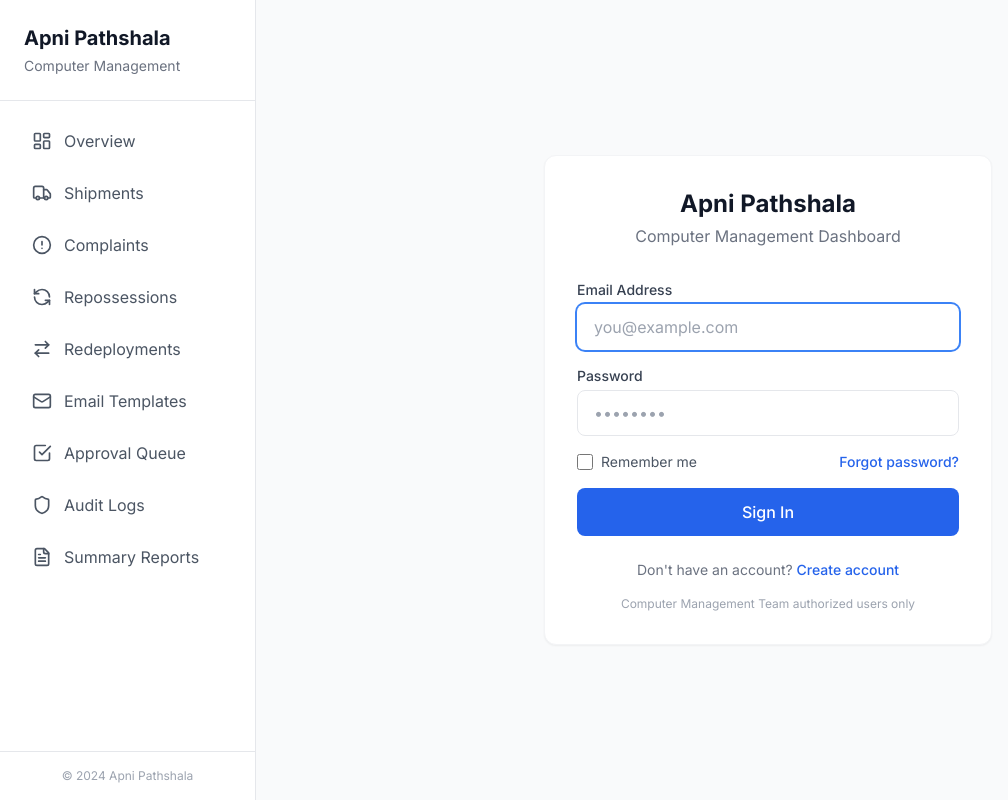
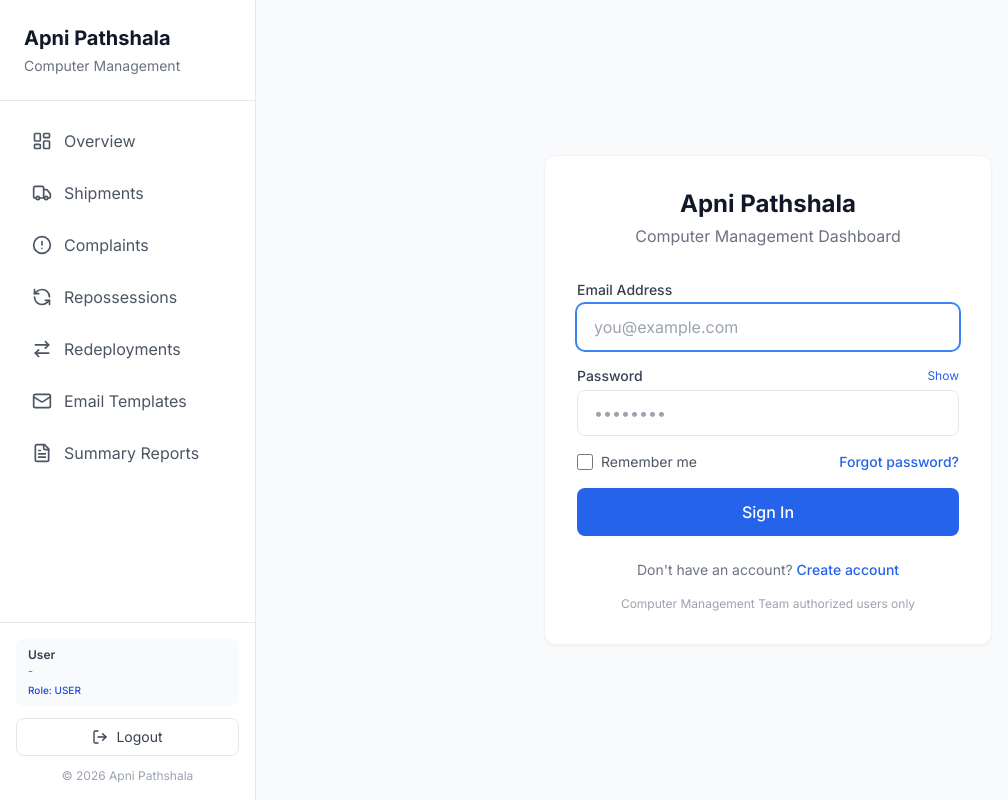
Before and after one commit to dev-pranavgorathe/computer-management-dashboard, a Next.js app: page /auth/signin in a window 1280 px wide. Shown: the whole page, without its empty margins (0-1008 px from the left). Built offline with nearby package versions, Linux system fonts and the light colour scheme; no server answers.

Commit message:
Fix minor UI issues: add logout, session-aware sidebar, and signin polish

```diff
--- a/src/app/auth/signin/page.tsx
+++ b/src/app/auth/signin/page.tsx
@@ -11,6 +11,7 @@ function SignInForm() {
   const searchParams = useSearchParams()
   const [error, setError] = useState("")
   const [loading, setLoading] = useState(false)
+  const [showPassword, setShowPassword] = useState(false)
 
   const registered = searchParams.get("registered")
   const verified = searchParams.get("verified")
@@ -26,8 +27,6 @@ function SignInForm() {
     const email = formData.get("email") as string
     const password = formData.get("password") as string
 
-    console.log("Sign in attempt:", { email })
-
     try {
       const result = await signIn("credentials", {
         email,
@@ -35,22 +34,17 @@ function SignInForm() {
         redirect: false,
       })
 
-      console.log("Sign in result:", result)
-
       if (result?.error) {
-        console.error("Sign in error:", result.error)
         setError("Invalid email or password")
         setLoading(false)
         return
       }
 
       // Success - redirect to dashboard
-      console.log("Sign in successful, redirecting...")
       setLoading(false)
       router.push("/")
       router.refresh()
-    } catch (err) {
-      console.error("Sign in exception:", err)
+    } catch {
       setError("Something went wrong. Please try again.")
       setLoading(false)
     }
@@ -109,11 +103,20 @@ function SignInForm() {
           </div>
 
           <div>
-            <label htmlFor="password" className="block text-sm font-medium text-gray-700 mb-1">
-              Password
-            </label>
+            <div className="mb-1 flex items-center justify-between">
+              <label htmlFor="password" className="block text-sm font-medium text-gray-700">
+                Password
+              </label>
+              <button
+                type="button"
+                onClick={() => setShowPassword(v => !v)}
+                className="text-xs text-blue-600 hover:text-blue-700"
+              >
+                {showPassword ? 'Hide' : 'Show'}
+              </button>
+            </div>
             <input
-              type="password"
+              type={showPassword ? 'text' : 'password'}
               name="password"
               id="password"
               required
--- a/src/app/layout.tsx
+++ b/src/app/layout.tsx
@@ -3,6 +3,7 @@ import { Inter } from 'next/font/google'
 import './globals.css'
 import Sidebar from '@/components/Sidebar'
 import AppToaster from '@/components/AppToaster'
+import Providers from '@/components/Providers'
 
 const inter = Inter({ subsets: ['latin'] })
 
@@ -19,6 +20,7 @@ export default function RootLayout({
   return (
     <html lang="en" suppressHydrationWarning>
       <body className={inter.className} suppressHydrationWarning>
+        <Providers>
           <div className="flex h-screen bg-gray-50">
             <Sidebar />
             <main className="flex-1 overflow-auto">
@@ -26,6 +28,7 @@ export default function RootLayout({
             </main>
           </div>
           <AppToaster />
+        </Providers>
       </body>
     </html>
   )
--- a/src/app/page.jsx
+++ b/src/app/page.jsx
@@ -1,6 +1,7 @@
 "use client"
 
 import { useState, useMemo, useRef, useEffect, useCallback } from "react";
+import { signOut, useSession } from "next-auth/react";
 import { BarChart, Bar, XAxis, YAxis, CartesianGrid, Tooltip, ResponsiveContainer, Legend, AreaChart, Area, LineChart, Line, PieChart, Pie, Cell } from "recharts";
 
 /* ─── STYLES ─────────────────────────────────────────────────────────────────── */
@@ -3139,6 +3140,7 @@ const NAV = [
 
 /* ─── APP ────────────────────────────────────────────────────────────────────── */
 export default function App() {
+  const { data: session }           = useSession();
   const [mounted, setMounted]       = useState(false);
   const [page, setPage]             = useState("overview");
   const [shipments,  setShipments]  = useState(INIT_SHIPMENTS);
@@ -3339,11 +3341,15 @@ export default function App() {
               );
             })}
           </nav>
-          <div style={{ padding:"10px 12px 16px", borderTop:"1px solid rgba(255,255,255,0.07)" }}>
+          <div style={{ padding:"10px 12px 16px", borderTop:"1px solid rgba(255,255,255,0.07)", display:"grid", gap:8 }}>
             <div style={{ display:"flex", alignItems:"center", gap:9, padding:"8px 6px", borderRadius:7, background:"rgba(255,255,255,0.04)" }}>
-              <div style={{ width:28, height:28, borderRadius:"50%", background:"linear-gradient(135deg,#1d4ed8,#3b82f6)", display:"flex", alignItems:"center", justifyContent:"center", fontSize:10, fontWeight:700, color:"#fff", flexShrink:0 }}>AD</div>
-              <div><div style={{ fontSize:12, fontWeight:600, color:"#fff" }}>Admin</div><div style={{ fontSize:10, color:"rgba(255,255,255,0.3)" }}>cmd@portal.com</div></div>
-            </div>
+              <div style={{ width:28, height:28, borderRadius:"50%", background:"linear-gradient(135deg,#1d4ed8,#3b82f6)", display:"flex", alignItems:"center", justifyContent:"center", fontSize:10, fontWeight:700, color:"#fff", flexShrink:0 }}>{(session?.user?.name || "U").slice(0,2).toUpperCase()}</div>
+              <div>
+                <div style={{ fontSize:12, fontWeight:600, color:"#fff" }}>{session?.user?.name || "User"}</div>
+                <div style={{ fontSize:10, color:"rgba(255,255,255,0.3)" }}>{session?.user?.email || "-"}</div>
+              </div>
+            </div>
+            <button onClick={()=>signOut({ callbackUrl:"/auth/signin" })} style={{ width:"100%", border:"1px solid rgba(255,255,255,0.15)", background:"transparent", color:"rgba(255,255,255,0.8)", borderRadius:7, padding:"7px 10px", fontSize:12, cursor:"pointer" }}>Logout</button>
           </div>
         </aside>
 
@@ -3358,9 +3364,10 @@ export default function App() {
               <span style={{ fontSize:12, color:T.textMid, fontWeight:400 }}>{new Date().toLocaleDateString("en-GB",{ weekday:"short", day:"2-digit", month:"short", year:"numeric" })}</span>
               <div style={{ width:1, height:16, background:T.border }}/>
               <div style={{ display:"flex", alignItems:"center", gap:7 }}>
-                <div style={{ width:28, height:28, borderRadius:"50%", background:"linear-gradient(135deg,#1d4ed8,#3b82f6)", display:"flex", alignItems:"center", justifyContent:"center", fontSize:11, fontWeight:700, color:"#fff" }}>AD</div>
-                <span style={{ fontSize:13, fontWeight:500, color:T.text }}>Admin</span>
-              </div>
+                <div style={{ width:28, height:28, borderRadius:"50%", background:"linear-gradient(135deg,#1d4ed8,#3b82f6)", display:"flex", alignItems:"center", justifyContent:"center", fontSize:11, fontWeight:700, color:"#fff" }}>{(session?.user?.name || "U").slice(0,2).toUpperCase()}</div>
+                <span style={{ fontSize:13, fontWeight:500, color:T.text }}>{session?.user?.name || "User"}</span>
+              </div>
+              <button onClick={()=>signOut({ callbackUrl:"/auth/signin" })} style={{ border:`1px solid ${T.border}`, background:"#fff", borderRadius:6, padding:"6px 10px", fontSize:12, color:T.textMid, cursor:"pointer" }}>Logout</button>
             </div>
           </header>
           <main style={{ flex:1, overflowY:"auto", padding:24 }}>
--- /dev/null
+++ b/src/components/Providers.tsx
@@ -0,0 +1,7 @@
+'use client'
+
+import { SessionProvider } from 'next-auth/react'
+
+export default function Providers({ children }: { children: React.ReactNode }) {
+  return <SessionProvider>{children}</SessionProvider>
+}
--- a/src/components/Sidebar.tsx
+++ b/src/components/Sidebar.tsx
@@ -2,6 +2,7 @@
 
 import Link from 'next/link'
 import { usePathname } from 'next/navigation'
+import { signOut, useSession } from 'next-auth/react'
 import {
   LayoutDashboard,
   Truck,
@@ -13,7 +14,8 @@ import {
   Menu,
   X,
   Shield,
-  CheckSquare
+  CheckSquare,
+  LogOut
 } from 'lucide-react'
 import { useState } from 'react'
 
@@ -31,7 +33,16 @@ const navItems = [
 
 export default function Sidebar() {
   const pathname = usePathname()
+  const { data: session } = useSession()
   const [mobileOpen, setMobileOpen] = useState(false)
+  const role = session?.user?.role || 'USER'
+
+  const visibleNavItems = navItems.filter(item => {
+    if ((item.href === '/approvals' || item.href === '/audit-logs') && !(role === 'ADMIN' || role === 'MANAGER')) {
+      return false
+    }
+    return true
+  })
 
   return (
     <>
@@ -59,9 +70,9 @@ export default function Sidebar() {
 
           {/* Navigation */}
           <nav className="flex-1 p-4 space-y-1">
-            {navItems.map((item) => {
+            {visibleNavItems.map((item) => {
               const Icon = item.icon
-              const isActive = pathname === item.href
+              const isActive = item.href === '/' ? pathname === '/' : pathname.startsWith(item.href)
               return (
                 <Link
                   key={item.name}
@@ -83,10 +94,19 @@ export default function Sidebar() {
           </nav>
 
           {/* Footer */}
-          <div className="p-4 border-t border-gray-200">
-            <p className="text-xs text-gray-400 text-center">
-              © 2024 Apni Pathshala
-            </p>
+          <div className="p-4 border-t border-gray-200 space-y-3">
+            <div className="rounded-lg bg-gray-50 px-3 py-2">
+              <p className="text-xs font-semibold text-gray-700 truncate">{session?.user?.name || 'User'}</p>
+              <p className="text-[11px] text-gray-500 truncate">{session?.user?.email || '-'}</p>
+              <p className="mt-1 text-[10px] text-primary-700 font-medium">Role: {role}</p>
+            </div>
+            <button
+              onClick={() => signOut({ callbackUrl: '/auth/signin' })}
+              className="w-full flex items-center justify-center gap-2 rounded-lg border border-gray-200 px-3 py-2 text-sm text-gray-700 hover:bg-gray-50"
+            >
+              <LogOut size={16} /> Logout
+            </button>
+            <p className="text-xs text-gray-400 text-center">© {new Date().getFullYear()} Apni Pathshala</p>
           </div>
         </div>
       </aside>
```
Lines whose indentation alone changed are shown as unchanged.
